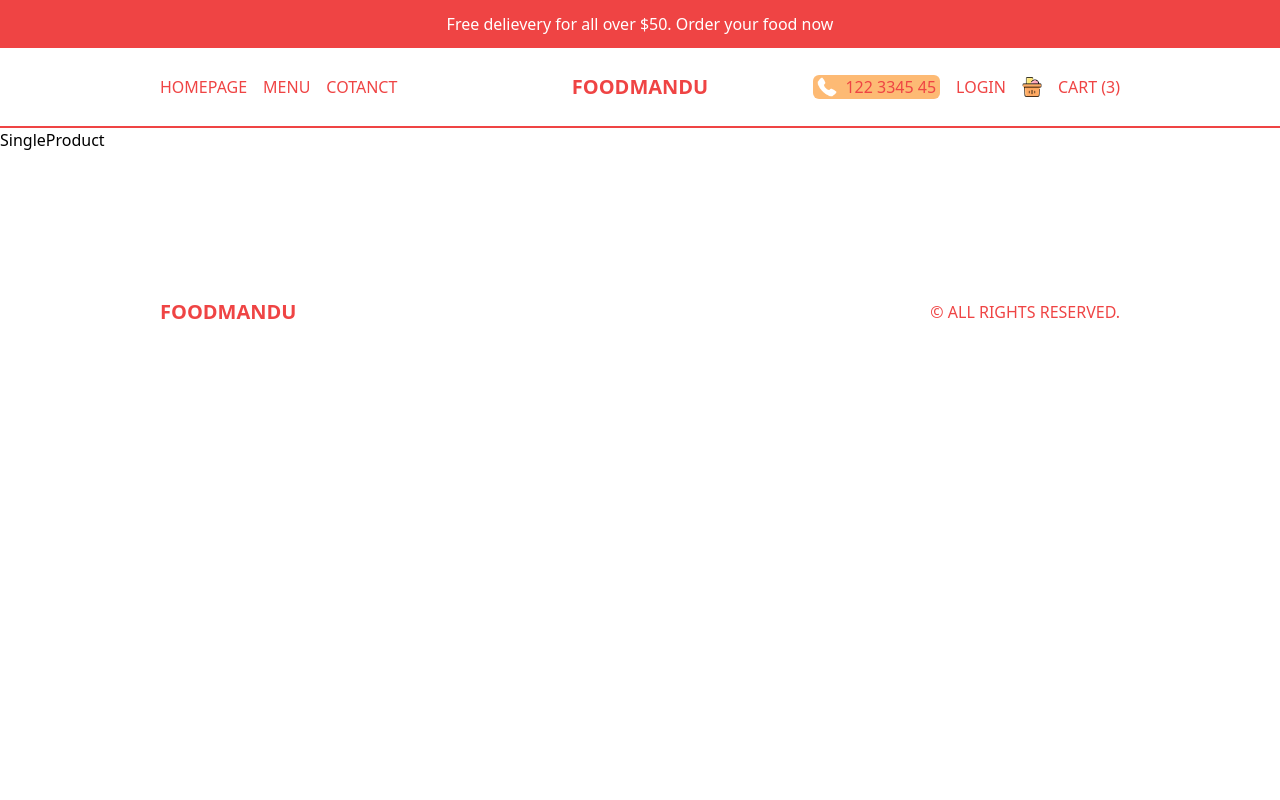
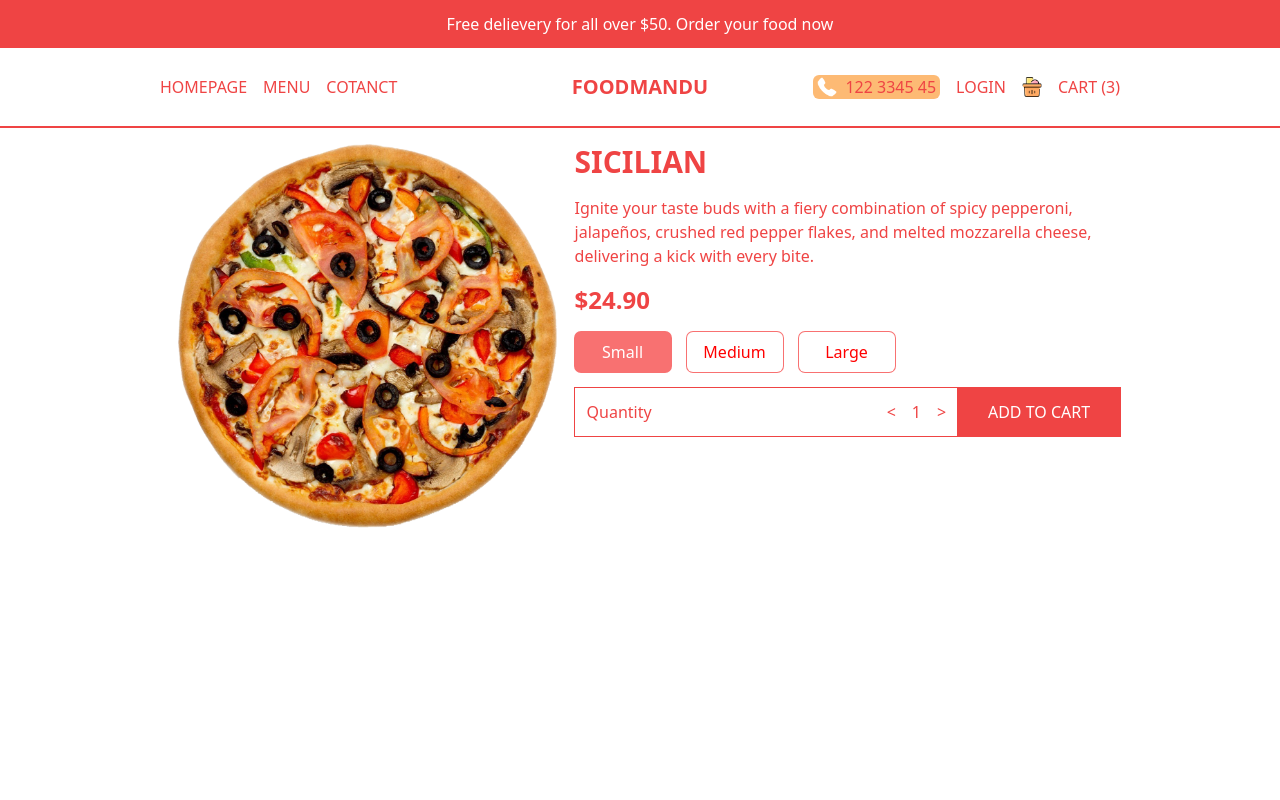
Before and after one commit to immbibek/RestaurantNextjs, a Next.js app: page /product/1 in a window 1280 px wide. Shown: the top 800 px of the page. Built offline with nearby package versions, Linux system fonts and the light colour scheme.

Commit message:
cart Done Price Done Login progress

```diff
--- a/src/app/cart/page.tsx
+++ b/src/app/cart/page.tsx
@@ -1,9 +1,67 @@
-import React from 'react'
+import Image from "next/image";
+import React from "react";
 
 const CartPage = () => {
   return (
-    <div>CartPage</div>
-  )
-}
+    <div className="h-[calc(100vh-6rem)] md:h-[calc(100vh-9rem)] flex flex-col text-red-500 lg:flex-row">
+      {/* PRODUCTS CONTAINER */}
+      <div className="h-1/2 p-4 flex flex-col justify-center overflow-scroll lg:h-full lg:w-2/3 2xl:w-1/2 lg:px-20 xl:px-40">
+        {/* SINGLE ITEM */}
+        <div className="flex items-center justify-between mb-4">
+          <Image src="/temporary/p1.png" alt="" width={100} height={100} />
+          <div className="">
+            <h1 className="uppercase text-xl font-bold">sicilian</h1>
+            <span>Large</span>
+          </div>
+          <h2 className="font-bold">$79.90</h2>
+          <span className="cursor-pointer">X</span>
+        </div>
+        {/* SINGLE ITEM */}
+        <div className="flex items-center justify-between mb-4">
+          <Image src="/temporary/p1.png" alt="" width={100} height={100} />
+          <div className="">
+            <h1 className="uppercase text-xl font-bold">sicilian</h1>
+            <span>Large</span>
+          </div>
+          <h2 className="font-bold">$79.90</h2>
+          <span className="cursor-pointer">X</span>
+        </div>
+        {/* SINGLE ITEM */}
+        <div className="flex items-center justify-between mb-4">
+          <Image src="/temporary/p1.png" alt="" width={100} height={100} />
+          <div className="">
+            <h1 className="uppercase text-xl font-bold">sicilian</h1>
+            <span>Large</span>
+          </div>
+          <h2 className="font-bold">$79.90</h2>
+          <span className="cursor-pointer">X</span>
+        </div>
+      </div>
+      {/* PAYMENT CONTAINER */}
+      <div className="h-1/2 p-4 bg-fuchsia-50 flex flex-col gap-4 justify-center lg:h-full lg:w-1/3 2xl:w-1/2 lg:px-20 xl:px-40 2xl:text-xl 2xl:gap-6">
+        <div className="flex justify-between">
+          <span className="">Subtotal (3 items)</span>
+          <span className="">$81.70</span>
+        </div>
+        <div className="flex justify-between">
+          <span className="">Service Cost</span>
+          <span className="">$0.00</span>
+        </div>
+        <div className="flex justify-between">
+          <span className="">Delivery Cost</span>
+          <span className="text-green-500">FREE!</span>
+        </div>
+        <hr className="my-2" />
+        <div className="flex justify-between">
+          <span className="">TOTAL(INCL. VAT)</span>
+          <span className="font-bold">$81.70</span>
+        </div>
+        <button className="bg-red-500 text-white p-3 rounded-md w-1/2 self-end">
+          CHECKOUT
+        </button>
+      </div>
+    </div>
+  );
+};
 
-export default CartPage
+export default CartPage;
--- a/src/app/login/page.tsx
+++ b/src/app/login/page.tsx
@@ -1,8 +1,36 @@
 import React from 'react'
-
+import Image from 'next/image'
+import Link from 'next/link'
 const LoginPage = () => {
   return (
-    <div>LoginPage</div>
+    <div className='p-4 h-[calc(100vh-6rem)] md:h-[calc(100vh-9rem)] flex items-center justify-center'>
+      {/* BOX  */}
+      <div className='h-full  shadow-2xl rounded-md flex flex-col md:flex-row'>
+         {/* IMAGE CONTAINER */}
+         <div className=' relative h-1/3 w-full '>
+            <Image src="/loginBg.png" alt='' fill className='object-cover'/>
+         </div>
+         {/* FORM CONTAINER */}
+         <div className='p-10 flex flex-col gap-8'>
+          <h1 className='font-bold text-xl'>Welcome</h1>
+          <p>Log into your account or create a new one usingg social buttons</p>
+          <button className='flex gap-4 p-4 ring-1 ring-orange-100 rounded-md'>
+            <Image src="/google.png" alt='' width={20} height={20} className=' object-contain'/>
+            <span>Sign with Google</span>
+
+           </button>
+          <button className='flex gap-4 p-4 ring-1 ring-blue-100 rounded-md'>
+            <Image src="/facebook.png" alt='' width={20} height={20} className=' object-contain'/>
+            <span>Sign with Facebook</span>
+
+           </button>
+           <p className='text-sm'>
+            Have a problem?<Link href="/" className=' underline'>Contact us</Link>
+            </p>
+
+         </div>
+      </div>
+    </div>
   )
 }
 
--- a/src/app/product/[id]/page.tsx
+++ b/src/app/product/[id]/page.tsx
@@ -1,8 +1,22 @@
 import React from 'react'
-
+import Image from 'next/image'
+import { singleProduct } from '@/data'
+import Price from '@/components/Price'
 const SingleProduct = () => {
   return (
-    <div>SingleProduct</div>
+    <div className='p-4 lg:px-20 xl:px-40 h-screen flex flex-col justify-around text-red-500 md:flex-row '>
+      {/* IMAGE CONTAINER */}
+      {singleProduct.img &&(<div className='relative w-full h-1/2'>
+         <Image src={singleProduct.img} alt='' className=' object-contain' fill/>
+      </div>)}
+
+      {/* TEXT CONTAINER */}
+      <div className='h-1/2 flex flex-col gap-4'>
+          <h1 className='text-3xl font-bold uppercase'>{singleProduct.title}</h1>
+          <p>{singleProduct.desc}</p>
+          <Price price={singleProduct.price} id={singleProduct.id} options={singleProduct.options}/>
+      </div>
+    </div>
   )
 }
 
--- /dev/null
+++ b/src/components/Price.tsx
@@ -0,0 +1,69 @@
+"use client";
+
+import React, { useEffect, useState } from "react";
+
+type Props = {
+  price: number;
+  id: number;
+  options?: { title: string; additionalPrice: number }[];
+};
+
+const Price = ({ price, id, options }: Props) => {
+  const [total, setTotal] = useState(price);
+  const [quantity, setQuantity] = useState(1);
+  const [selected, setSelected] = useState(0);
+
+  useEffect(() => {
+    setTotal(
+      quantity * (options ? price + options[selected].additionalPrice : price)
+    );
+  }, [quantity, selected, options, price]);
+
+  return (
+    <div className="flex flex-col gap-4">
+      <h2 className="text-2xl font-bold">${total.toFixed(2)}</h2>
+      {/* OPTIONS CONTAINER */}
+      <div className="flex gap-4">
+        {options?.map((option, index) => (
+          <button
+            key={option.title}
+            className="min-w-[6rem] p-2 ring-1 ring-red-400 rounded-md"
+            style={{
+              background: selected === index ? "rgb(248 113 113)" : "white",
+              color: selected === index ? "white" : "red",
+            }}
+            onClick={() => setSelected(index)}
+          >
+            {option.title}
+          </button>
+        ))}
+      </div>
+      {/* QUANTITY AND ADD BUTTON CONTAINER */}
+      <div className="flex justify-between items-center">
+        {/* QUANTITY */}
+        <div className="flex justify-between w-full p-3 ring-1 ring-red-500">
+          <span>Quantity</span>
+          <div className="flex gap-4 items-center">
+            <button
+              onClick={() => setQuantity((prev) => (prev > 1 ? prev - 1 : 1))}
+            >
+              {"<"}
+            </button>
+            <span>{quantity}</span>
+            <button
+              onClick={() => setQuantity((prev) => (prev < 9 ? prev + 1 : 9))}
+            >
+              {">"}
+            </button>
+          </div>
+        </div>
+        {/* CART BUTTON */}
+        <button className="uppercase w-56 bg-red-500 text-white p-3 ring-1 ring-red-500">
+          Add to Cart
+        </button>
+      </div>
+    </div>
+  );
+};
+
+export default Price;
```
